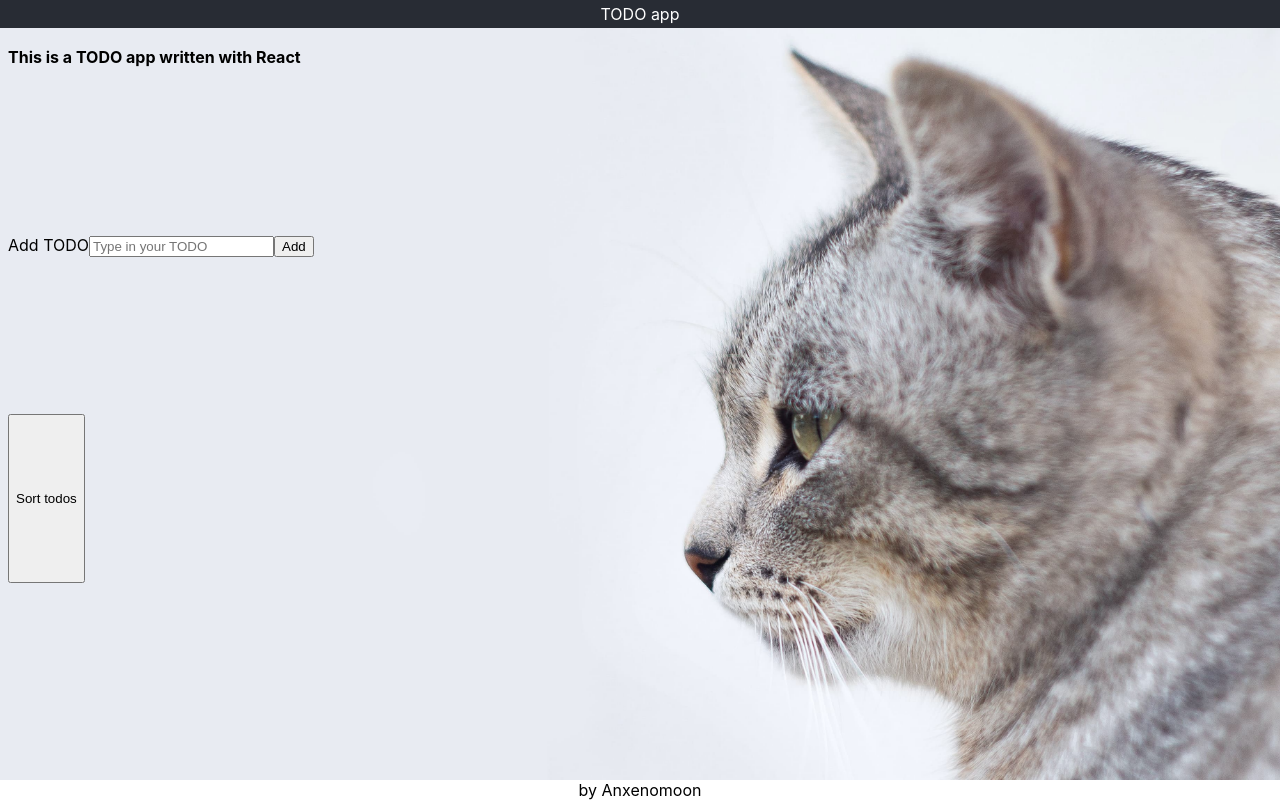
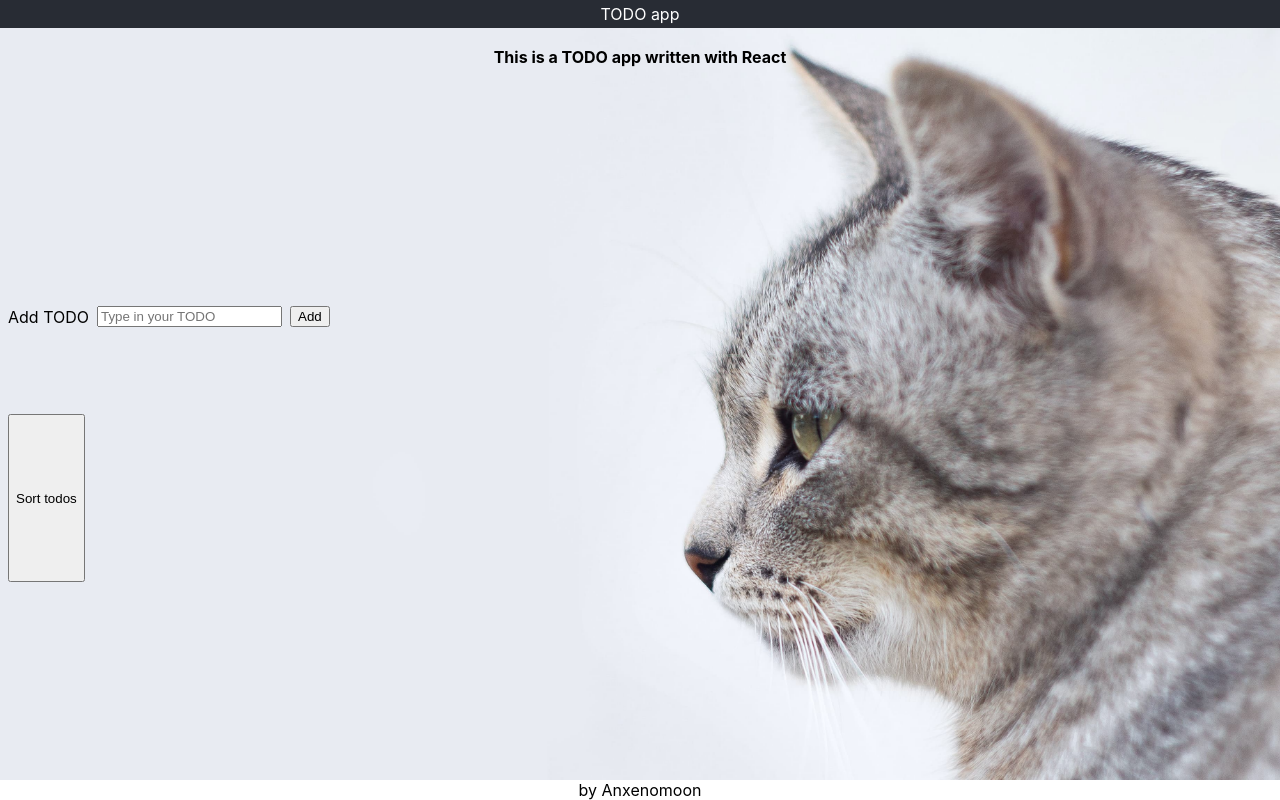
Before and after one commit to kseniiastativka/react-todo, a React (Create React App) app: page / in a window 1280 px wide. Built offline with nearby package versions, Linux system fonts and the light colour scheme.

Commit message:
feat: improve layout of app todo form

```diff
--- a/src/App.css
+++ b/src/App.css
@@ -23,9 +23,17 @@
   color: white;
 }
 
+.add-todo-form__label,
+.add-todo-form {
+  display: inline-grid;
+  column-gap: 0.5em;
+  grid-auto-flow: column;
+  align-items: center;
+}
+
 .app__title {
+  justify-self: center;
   font-size: 1em;
-  text-align: center;
 }
 
 .app__footer {
--- a/src/App.tsx
+++ b/src/App.tsx
@@ -41,6 +41,7 @@ function App() {
       <main className="app__main">
         <h1 className="app__title">This is a TODO app written with React</h1>
         <form
+          className="add-todo-form"
           onSubmit={(event) => {
             event.preventDefault()
             const normalisedInput = todoInput.trim()
@@ -61,7 +62,7 @@ function App() {
             setTodoInput("")
           }}
         >
-          <label>
+          <label className="add-todo-form__label">
             Add TODO
             <input
               onChange={(event) => {
```
